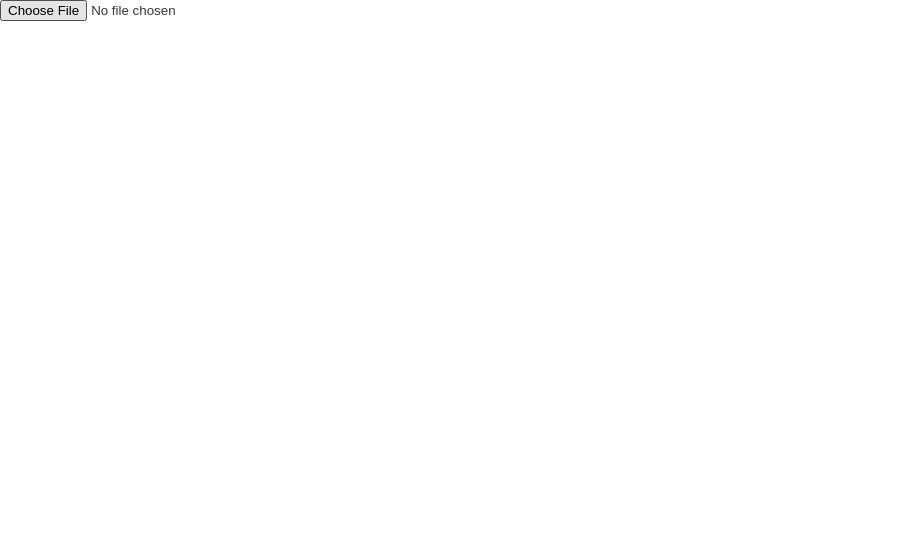
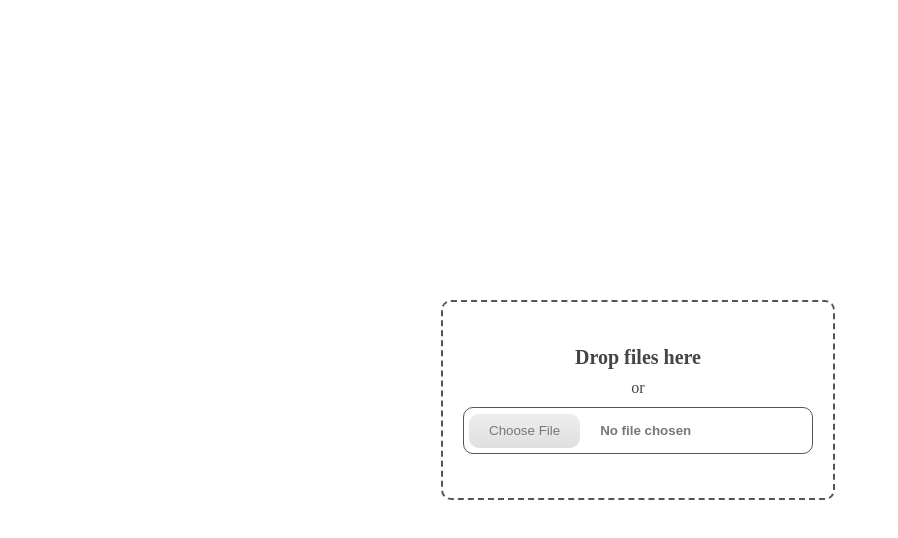
Before and after one commit to matias96321/csv-viewer, a React (Create React App) app: page / in a window 1280 px wide. Shown: the top 538 px of the page, without its empty margins (0-898 px from the left). Built offline with nearby package versions, Linux system fonts and the light colour scheme; the HTML template or start-up script is replaced by a standard one.

Commit message:
feat: rework

```diff
--- a/src/App.css
+++ b/src/App.css
@@ -10,24 +10,29 @@ body {
   /* color: #FFF; */
   background: #fff;
 }
-img{
-  width: 40px ;
-  height: 40px;
-  border:  #f0f0f0;
-  border-radius: #f0f0f0;
 
+.App-init{
+  display: flex;
+  justify-content: center;
+  align-items: center;
+  height: 100vh;
 }
 
 .App{
   display: flex;
+  flex-direction: column;
+}
+
+.App .table-div {
+
   font-size: 13px;
   font-weight: 400;
   color: #373737;
-  flex-direction: column;
+
   font-family: -apple-system,BlinkMacSystemFont,Segoe UI,Roboto,Oxygen,Ubuntu,Helvetica Neue,Arial,sans-serif;
 }
-
 .App .table-div table .headers{
+  height: 30px;
 
   position: sticky;
   top: 0px;
@@ -51,9 +56,67 @@ img{
   empty-cells: show;
 }
 
-.App .btn-div {
-  background-color: #fff;
-  height: 30px;
+.drop-container {
+  position: relative;
+  display: flex;
+  gap: 10px;
+  flex-direction: column;
+  justify-content: center;
+  align-items: center;
+  height: 200px;
+  padding: 20px;
+  border-radius: 10px;
+  border: 2px dashed #555;
+  color: #444;
+  cursor: pointer;
+  transition: background .2s ease-in-out, border .2s ease-in-out;
+}
+
+.drop-container:hover {
+  background: #eee;
+  border-color: #111;
+}
+
+.drop-container:hover .drop-title {
+  color: #222;
+}
+
+.drop-title {
+  color: #444;
+  font-size: 20px;
+  font-weight: bold;
+  text-align: center;
+  transition: color .2s ease-in-out;
+}
+
+input[type=file] {
+	font-weight:bold;
+  width: 350px;
+  max-width: 100%;
+  color:#777777;
+  padding: 5px;
+  border-radius: 10px;
+  border: 1px solid #555;
+  background-color:#ffff;
+
+}
+
+input[type=file]::file-selector-button {
+  border: 1px solid #555;
+  margin-right: 20px;
+  border: none;
+	box-shadow:inset 0px 1px 0px 0px #ffffff;
+	background:linear-gradient(to bottom, #ededed 5%, #dfdfdf 100%);
+  padding: 10px 20px;
+  border-radius: 10px;
+  color:#777777;
+  cursor: pointer;
+}
+
+
+input[type=file]::file-selector-button:active{
+  position:relative;
+  top:2px;
 }
 
 .App .table-div table .headers .title-headers{
@@ -61,8 +124,6 @@ img{
   height: 30px;
 }
 
-
 .App .table-div table .title-header-empty {
-
   min-width: 50px;
 }
--- a/src/App.tsx
+++ b/src/App.tsx
@@ -1,63 +1,30 @@
 import React, {useState} from 'react';
-
+import {arrayIsEmpty, getTextFromFile , csvToArray} from './ultils'
 import './App.css';
 
 type objType = {
   [key: string]: number | undefined | Array<any> | string;
 }
 
+// type Filess = React.ChangeEvent<HTMLInputElement> | React.DragEvent<HTMLLabelElement>
+
 function App() {
-  const [csv, setCsv] = useState<string[]>([])
+
+  const [rows, setRows] = useState<string[]>([])
   const [headers, setHeaders] = useState<string[]>([])
 
-  const showFile = async (event: React.ChangeEvent<HTMLInputElement>) => {
+  const handlerFiles = async (file: File ) => {
 
-    if (!event.target.files) {return}
+    const text = await getTextFromFile(file)
 
-    if (event.target.files[0].type !== 'text/csv'){
-      return alert("CSV file only")
-    }
+    const { headers, rows } = csvToArray(text)
 
-    event.preventDefault()
+    setRows(rows);
+    setHeaders(headers)
 
-    const reader = new FileReader()
-
-    reader.onload = async (e) => {
-      if (!e.target) {return}
-
-      const csvText = (e.target.result) as string
-
-      let csvArray = csvToArray(csvText)
-
-      setCsv(csvArray);
-    };
-
-    reader.readAsText(event.target.files[0])
   }
 
-  const csvToArray = (str: string, delimiter = /\s*,\s*/) => {
 
-    let headers = str.slice(0, str.indexOf("\n")).split(delimiter);
-
-    setHeaders(headers)
-
-    const rows = str.slice(str.indexOf("\n") + 1).split("\n");
-
-    const arr = rows.map(function (row) {
-
-      const values = row.split(/,(?! )/);
-
-      const el = headers.reduce(function (object: any, header, index) {
-
-        object[header] = values[index];
-
-        return object;
-
-      }, {});
-      return el;
-    });
-    return arr;
-  }
 
   const addTableRow = (data: objType) => {
 
@@ -78,21 +45,51 @@ function App() {
     )
   }
 
+  const fileInputChangeHandler = (event: React.ChangeEvent<HTMLInputElement>) => {
+
+    event.preventDefault();
+
+    if (!event.target.files) {return}
+
+    if (event.target.files[0].type !== 'text/csv'){
+      return alert("CSV file only")
+    }
+
+    const file = event.target.files[0]
+
+    return handlerFiles(file)
+
+  }
+
+  const handleDrop = (event: React.DragEvent<HTMLLabelElement>) => {
+    event.preventDefault();
+    const  file  = event.dataTransfer.files[0];
+    return handlerFiles(file)
+  }
+
+  const handleDragOver = (event: React.DragEvent<HTMLLabelElement>) => {
+    event.preventDefault();
+  };
+
   return (
-    <div className="App">
-      <div className="btn-div" >
-        <input type="file" onChange={(event) => showFile(event)} />
+    <div className={arrayIsEmpty(rows) ? 'App-init' : 'App'}>
+      <div className="btn-div">
+        <label htmlFor="files" className="drop-container" onDrop={(e) => handleDrop(e)} onDragOver={ (e) => handleDragOver(e)}>
+          <span className="drop-title">Drop files here</span>
+            or
+          <input type="file" id="files" onChange={(event) => fileInputChangeHandler(event)}/>
+        </label>
       </div>
       <div className="table-div">
         <table className="table">
           <thead className='headers'>
             <tr>
-              {csv[0] ? <th className='title-header-empty'></th>: null}
               {headers.map(head => <th className='title-headers'>{head}</th>)}
+              {rows[0] ? <th className='title-header-empty'></th>: null}
             </tr>
           </thead>
           <tbody>
-            {csv.map((item: {}, index: number) => {
+            {rows.map((item: {}, index: number) => {
               return (
                 <tr className='table-row'>
                   <th>{index + 1}</th>
--- /dev/null
+++ b/src/ultils.ts
@@ -0,0 +1,44 @@
+const arrayIsEmpty = (array: Array<any>): boolean => {
+    //If it's not an array, return FALSE.
+    if (!Array.isArray(array)) {
+        return false;
+    }
+    //If it is an array, check its length property
+    if (array.length === 0) {
+        //Return TRUE if the array is empty
+        return true;
+    }
+    //Otherwise, return FALSE.
+    return false;
+}
+
+
+const getTextFromFile  = async (file: File) => {
+    const text = await file.text();
+    return text
+  }
+
+const csvToArray = (str: string, delimiter = /\s*,\s*/) => {
+
+  const headers = str.slice(0, str.indexOf("\n")).split(delimiter);
+
+  var rows = str.slice(str.indexOf("\n") + 1).split("\n");
+
+  rows = rows.map(function (row) {
+
+    const values = row.split(/,(?! )/);
+
+    const el = headers.reduce(function (object: any, header, index) {
+
+      object[header] = values[index];
+
+      return object;
+
+    }, {});
+    return el;
+  });
+  return {rows, headers};
+}
+
+
+export { arrayIsEmpty, getTextFromFile , csvToArray}
```
